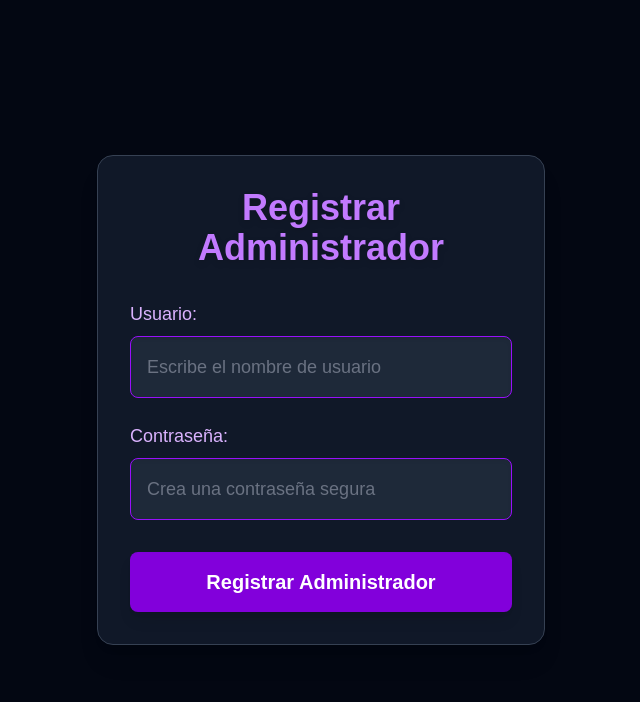
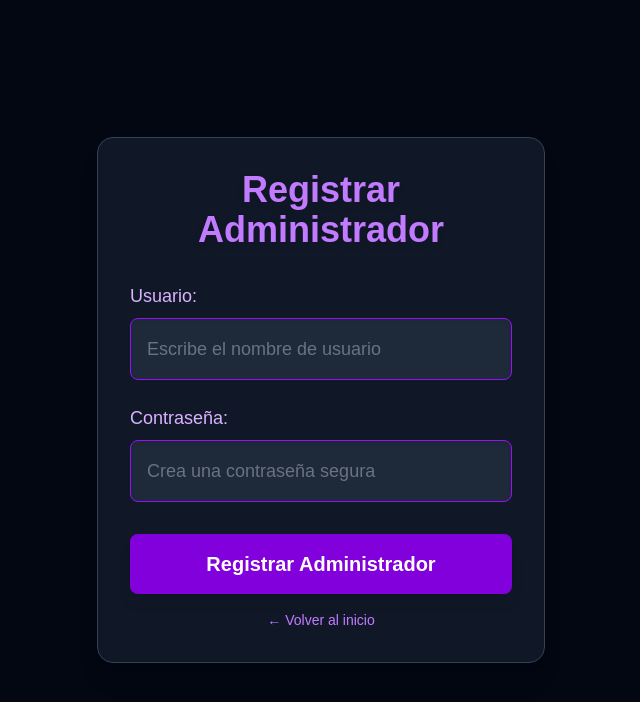
Before and after one commit to fefrre/auraklak, a Next.js app: page /registrar-admin in a window 1280 px wide. Shown: the top 702 px of the page, without its empty margins (319-959 px from the left). Built offline with nearby package versions, Linux system fonts and the light colour scheme.

Commit message:
Eliminar app/ y usar solo Pages Router

```diff
--- a/pages/registrar-admin.tsx
+++ b/pages/registrar-admin.tsx
@@ -1,23 +1,22 @@
-"use client";
-import { useState } from "react";
+'use client';
 
-import { supabase } from "@/lib/supabaseClient";
-import Link from "next/link"; // Importar Link para el botón de regreso
+import { useState } from 'react';
+import Link from 'next/link';
 
 export default function RegistrarAdmin() {
-  const [usuario, setUsuario] = useState("");
-  const [contrasena, setContrasena] = useState("");
-  const [mensaje, setMensaje] = useState("");
+  const [usuario, setUsuario] = useState('');
+  const [contrasena, setContrasena] = useState('');
+  const [mensaje, setMensaje] = useState('');
 
   const handleRegistro = async (e: React.FormEvent) => {
     e.preventDefault();
-    setMensaje("");
+    setMensaje('');
 
     try {
-      const res = await fetch("/api/registrar-admin", {
-        method: "POST",
+      const res = await fetch('/api/registrar-admin', {
+        method: 'POST',
         headers: {
-          "Content-Type": "application/json",
+          'Content-Type': 'application/json',
         },
         body: JSON.stringify({ usuario, contrasena }),
       });
@@ -25,15 +24,15 @@ export default function RegistrarAdmin() {
       const data = await res.json();
 
       if (res.status === 201) {
-        setMensaje("¡Administrador registrado con éxito!");
-        setUsuario("");
-        setContrasena("");
+        setMensaje('¡Administrador registrado con éxito!');
+        setUsuario('');
+        setContrasena('');
       } else {
         setMensaje(`Error: ${data.mensaje}`);
       }
     } catch (err: any) {
-      console.error("Error al registrar administrador:", err);
-      setMensaje("Ocurrió un error inesperado. Por favor, inténtalo de nuevo.");
+      console.error('Error al registrar administrador:', err);
+      setMensaje('Ocurrió un error inesperado. Por favor, inténtalo de nuevo.');
     }
   };
 
@@ -85,12 +84,19 @@ export default function RegistrarAdmin() {
             >
               Registrar Administrador
             </button>
+            <Link
+              href="/"
+              className="text-center text-sm text-purple-400 hover:text-purple-300 transition"
+            >
+              ← Volver al inicio
+            </Link>
           </div>
         </form>
+
         {mensaje && (
           <p
             className={`mt-6 text-center text-lg ${
-              mensaje.includes("éxito") ? "text-green-400" : "text-red-400"
+              mensaje.includes('éxito') ? 'text-green-400' : 'text-red-400'
             } animate-pulse`}
           >
             {mensaje}
```
Also changed, not shown: tsconfig.json (+23 -5 lines).
